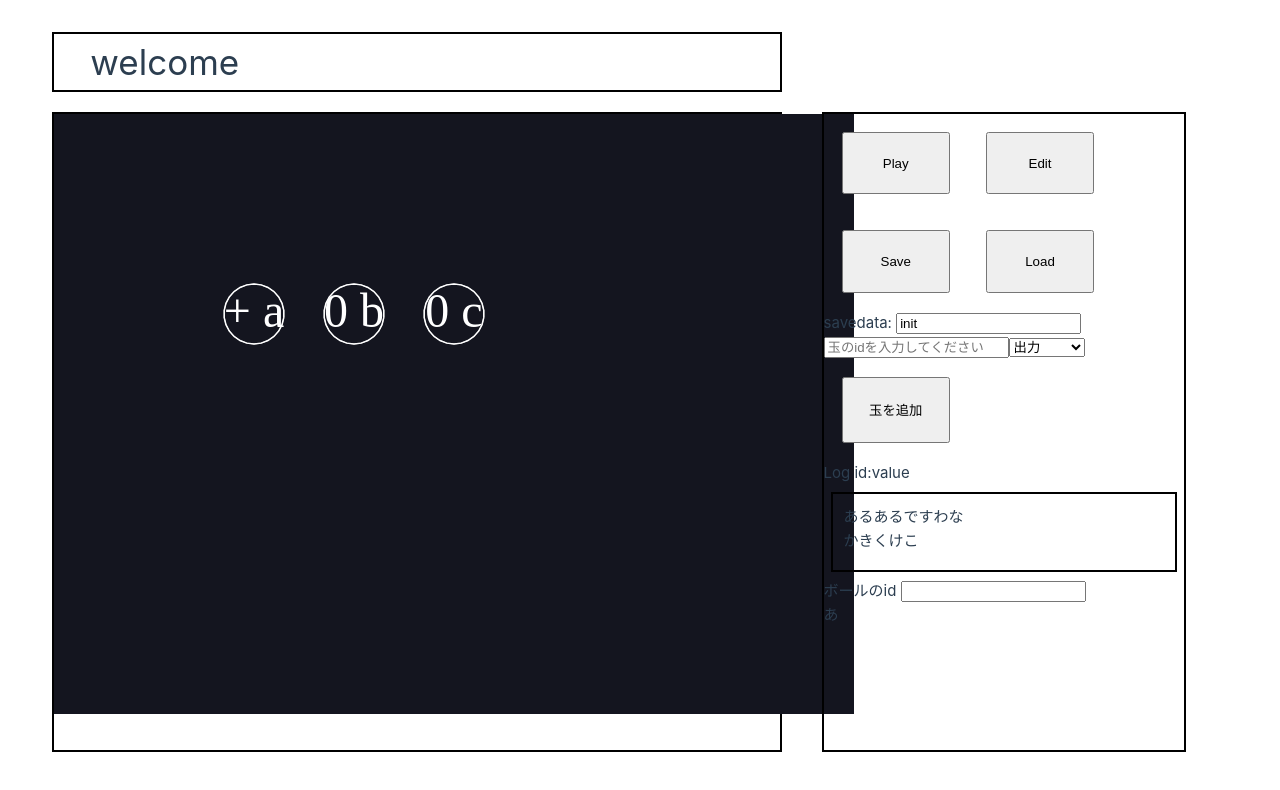
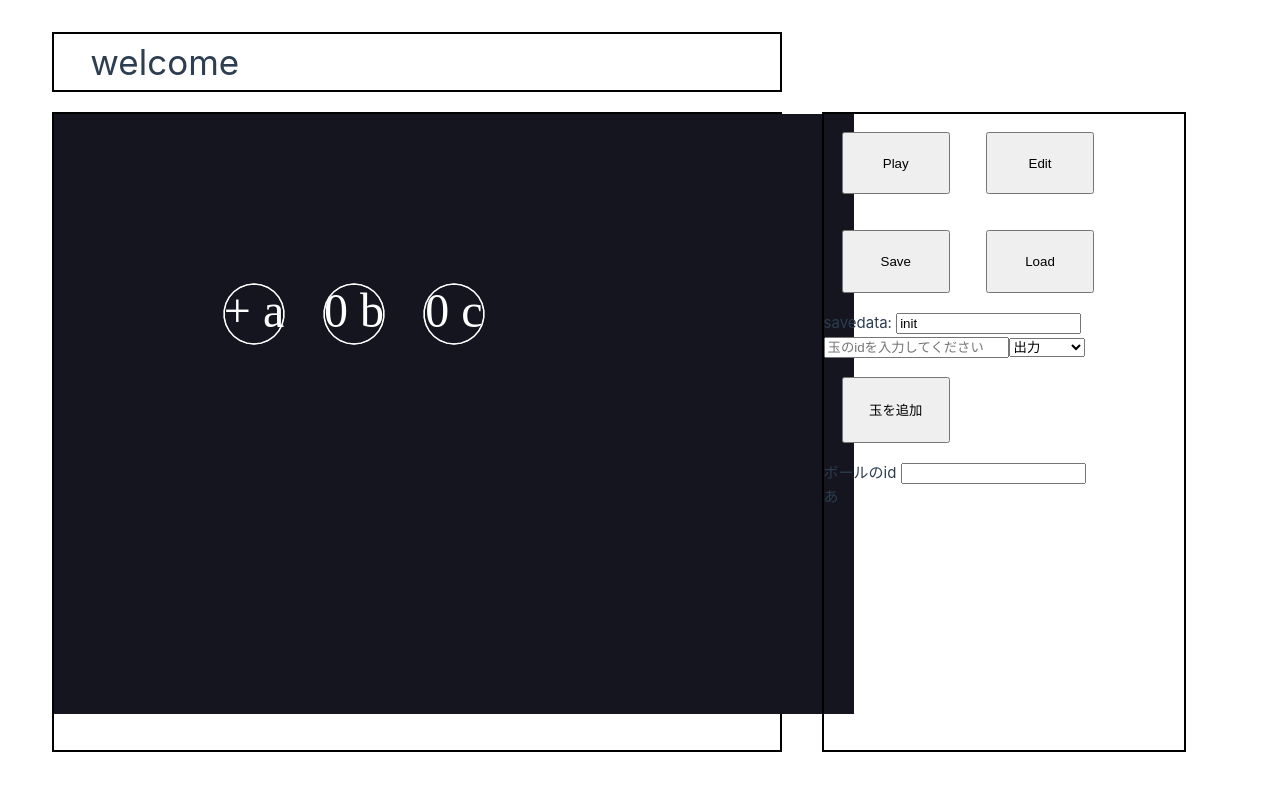
Before and after one commit to traP-jp/h24s_25, a Vue app in the folder h24s_25/: page / in a window 1280 px wide. Shown: the top 790 px of the page. Built offline with nearby package versions, Linux system fonts and the light colour scheme.

Commit message:
バグ修正

```diff
--- a/h24s_25/src/App.vue
+++ b/h24s_25/src/App.vue
@@ -67,13 +67,6 @@ function generateBall() {
           <option value="4">高階関数</option>
         </select>
         <button @click="generateBall()">玉を追加</button>
-      </div>
-      <div class="log-container">
-        <p class="log-titile">Log id:value</p>
-        <div class="log-box">
-          <p>あるあるですわな</p>
-          <p>かきくけこ</p>
-        </div>
       </div>
       <div>
         <BallConfig></BallConfig>
```
